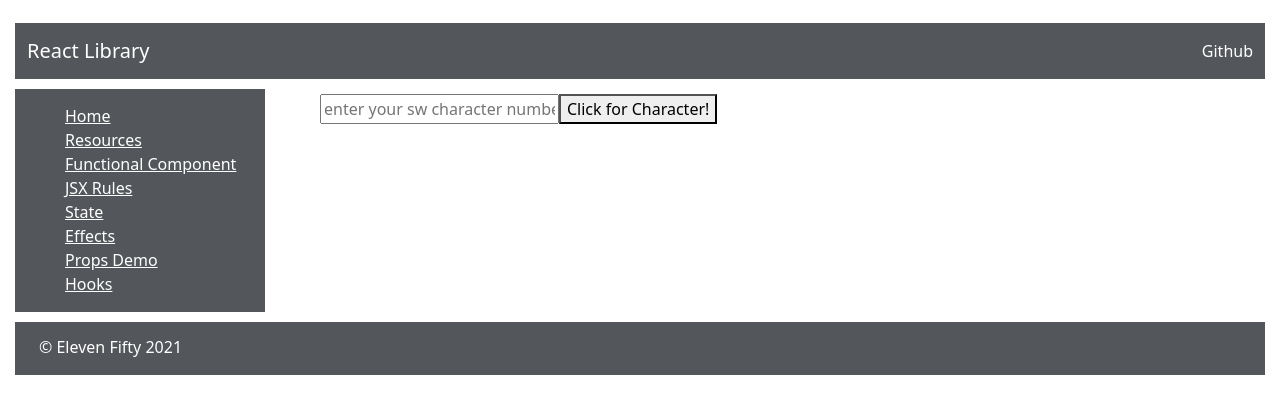
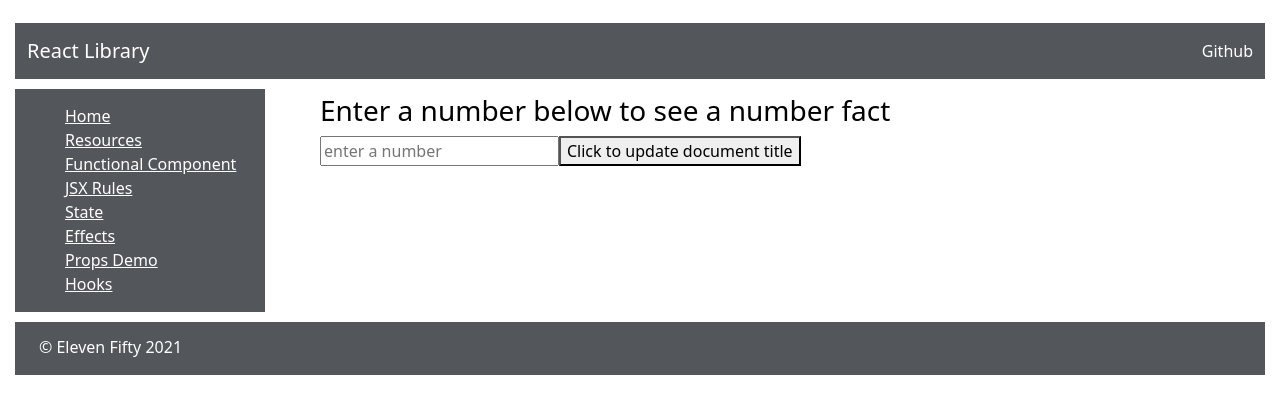
Before and after one commit to darahdesigner/react-fundamentals, a React (Create React App) app: page /hooks in a window 1280 px wide. Shown: the top 414 px of the page. Built offline with nearby package versions, Linux system fonts and the light colour scheme.

Commit message:
Hook challenge 7.3 complete

```diff
--- a/src/components/concepts/Hooks.js
+++ b/src/components/concepts/Hooks.js
@@ -1,8 +1,9 @@
-import React, {useState, useEffect} from 'react';
+import React, { useState, useEffect } from 'react';
 
 const Hooks = () => {
     const [query, setQuery] = useState('');
     const [results, setResults] = useState({});
+
     const fetcher = () => {
         fetch(`https://swapi.dev/api/people/${query}`)
             .then(res => res.json())
@@ -11,6 +12,9 @@ const Hooks = () => {
                 setResults(json);
             })
     }
+
+
+
     return(
         <div className="main">
             <div className="mainDiv">
@@ -22,4 +26,48 @@ const Hooks = () => {
     )
 }
 
-export default Hooks;
+const Hooks2 = () => {
+    const [results, queryNum, setQueryNum] = useNumHook('');
+    const [clicks, setClicks] = useClicks(0);
+
+    return(
+        <div className="main">
+            <div className="mainDiv">
+                <h3>Enter a number below to see a number fact</h3>
+                <input value={queryNum} onChange={e => setQueryNum(e.target.value)} placeholder="enter a number"/>
+                {<button onClick={() => setClicks(clicks + 1)}>Click to update document title</button> }
+                {results ? <h2>{results}</h2> : <div></div>}
+            </div>
+        </div>
+    );
+};
+
+
+const useNumHook = (num) => {
+    const [queryNum, setQueryNum] = useState(num);
+    const [results, setResults] = useState('');
+
+    useEffect(() => {
+        if (queryNum !=='') {
+            fetch(`http://numbersapi.com/${queryNum}`)
+            .then(res => res.text())
+            .then(json => {
+                console.log(json);
+                setResults(json);
+            });
+        };
+    }, [queryNum]);
+
+    return [results, queryNum, setQueryNum]
+};
+
+const useClicks = (initCount) => {
+    const [clicks, setClicks] = useState(initCount);
+
+    useEffect(() => {
+        document.title = `You have clicked ${clicks} times`;
+    }, [clicks])
+    return [clicks, setClicks]
+}
+
+export default Hooks2;
```
